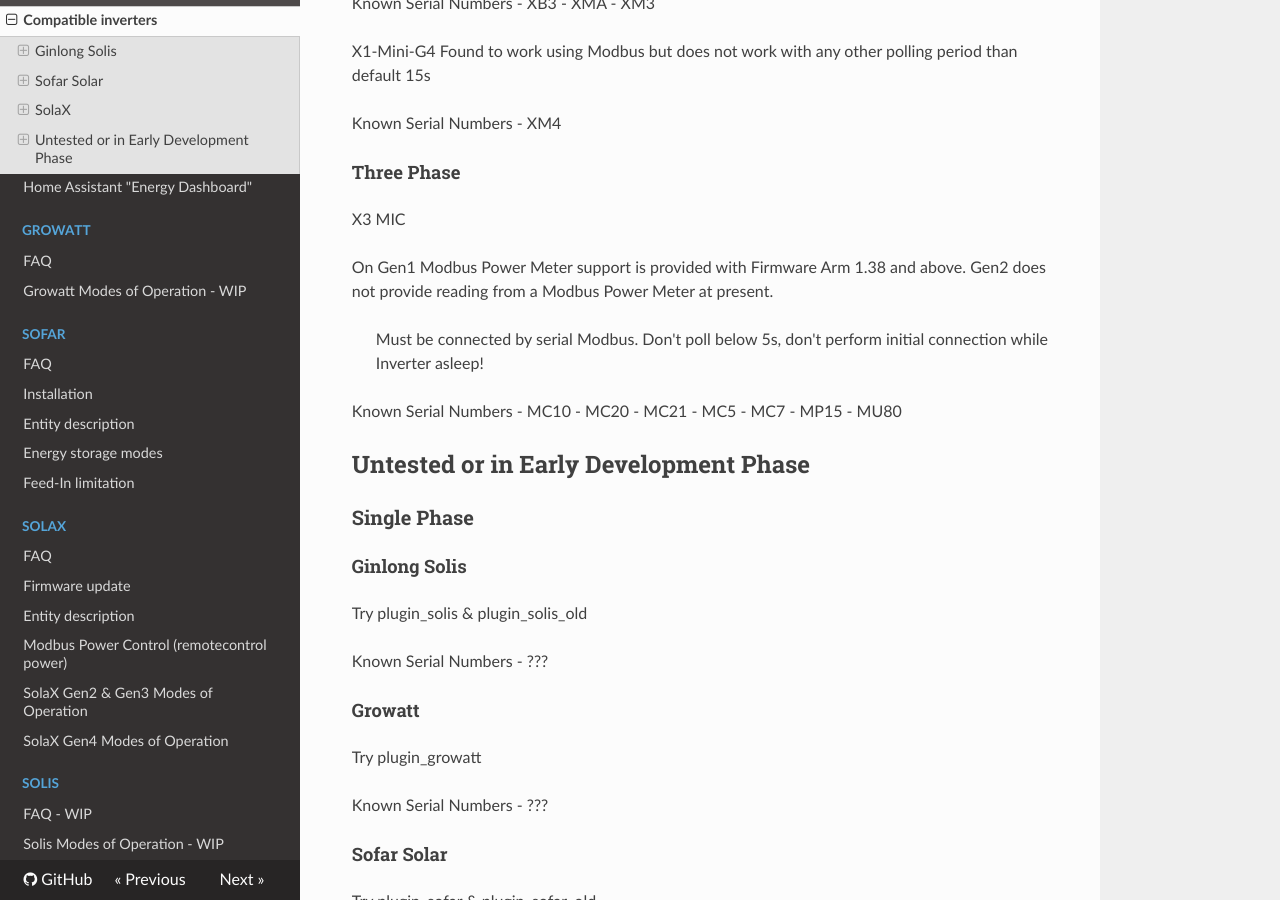
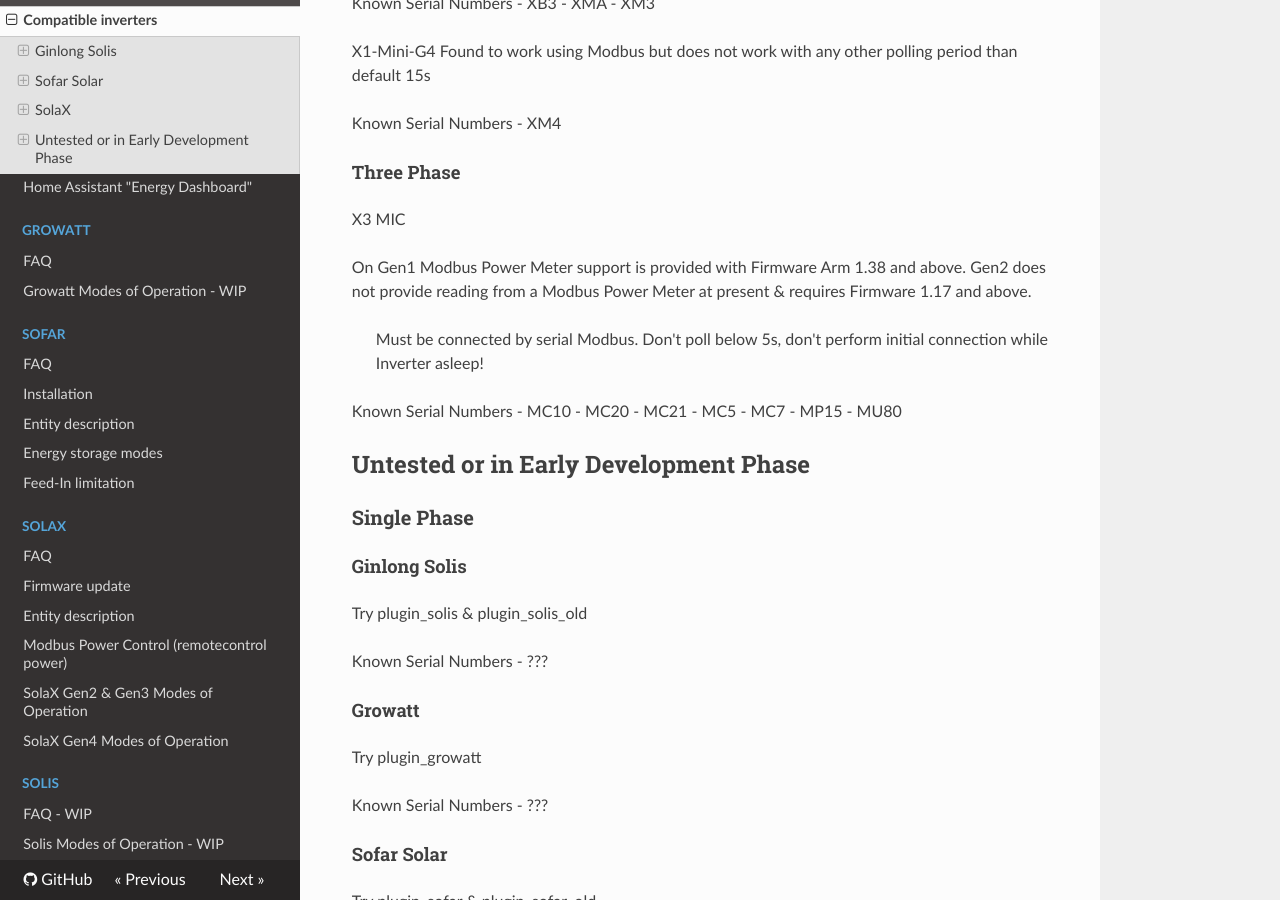
Before and after one commit to wills106/homeassistant-solax-modbus, an MkDocs documentation site: the page built from docs/compatible-inverters.md, in a window 1280 px wide and 900 px high, scrolled down 6260 px. Built offline with MkDocs 1.6.1, drawn with Linux system fonts in a browser that asks for light colours; nearby versions of some CDN libraries.

Commit message:
Update compatible-inverters.md

```diff
--- a/docs/compatible-inverters.md
+++ b/docs/compatible-inverters.md
@@ -200,7 +200,7 @@
 X3 MIC
 
 On Gen1 Modbus Power Meter support is provided with Firmware Arm 1.38 and above.
-Gen2 does not provide reading from a Modbus Power Meter at present.
+Gen2 does not provide reading from a Modbus Power Meter at present & requires Firmware 1.17 and above.
 
 > Must be connected by serial Modbus.
 > Don't poll below 5s, don't perform initial connection while Inverter asleep!
```
